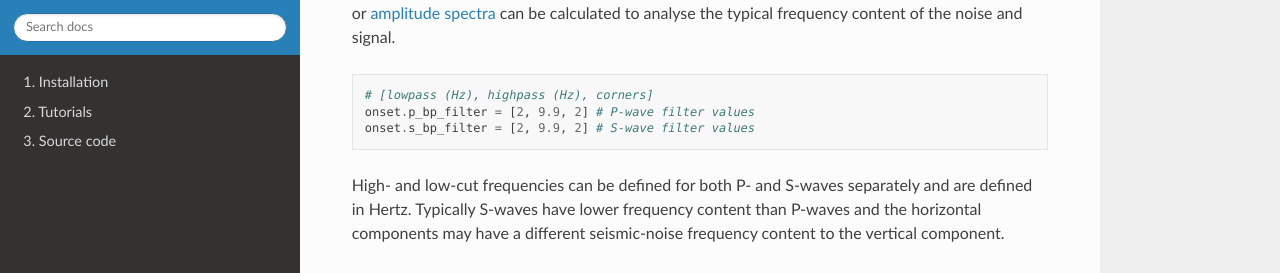
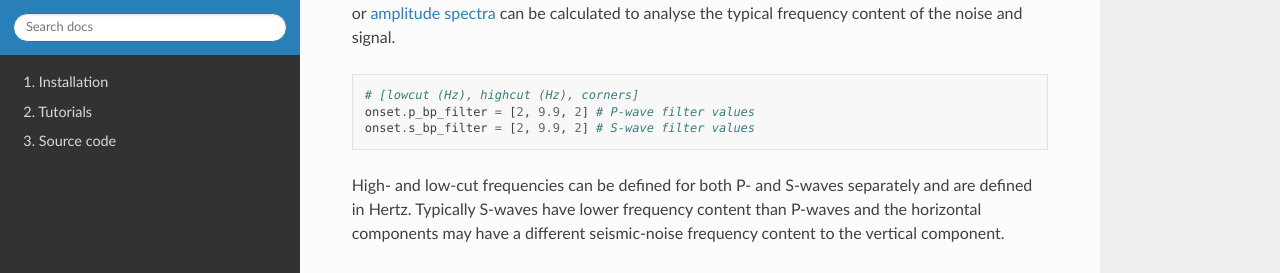
Before and after one commit to QuakeMigrate/QuakeMigrate, a Sphinx documentation site: the page built from docs/tutorials/detect.rst, in a window 1280 px wide and 900 px high, scrolled down 2914 px. Shown: the part 172-445 px from the top of the window. Built offline with Sphinx 7.4.7 and the Read the Docs theme 2.0.0, drawn with Linux system fonts in a browser that asks for light colours.

Commit message:
Update docs/tutorials/detect.rst
Co-authored-by: Conor Bacon <conor.bacon@gmail.com>

```diff
--- a/docs/tutorials/detect.rst
+++ b/docs/tutorials/detect.rst
@@ -89,7 +89,7 @@ Prior inspection of your recorded data before analysis is strongly recommended t
 
 ::
 
-    # [lowpass (Hz), highpass (Hz), corners]
+    # [lowcut (Hz), highcut (Hz), corners]
     onset.p_bp_filter = [2, 9.9, 2] # P-wave filter values
     onset.s_bp_filter = [2, 9.9, 2] # S-wave filter values
 
```
